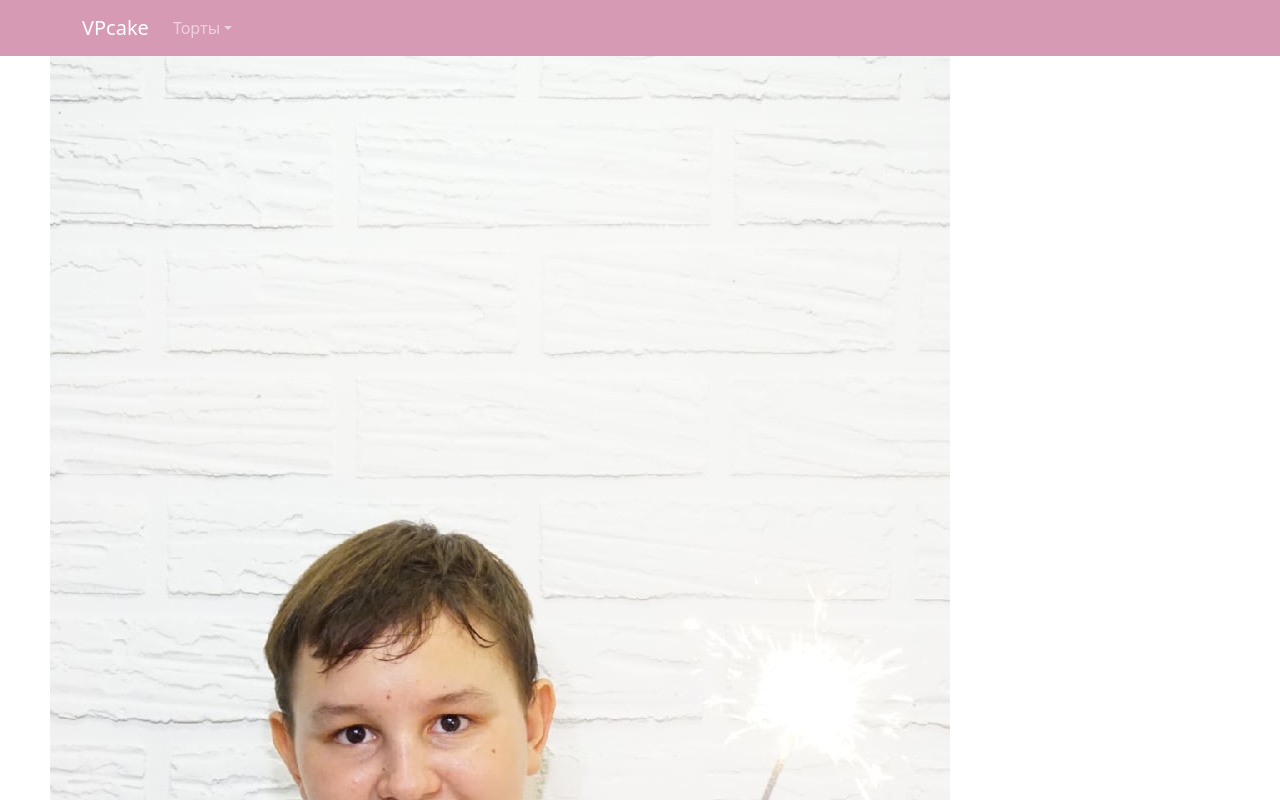
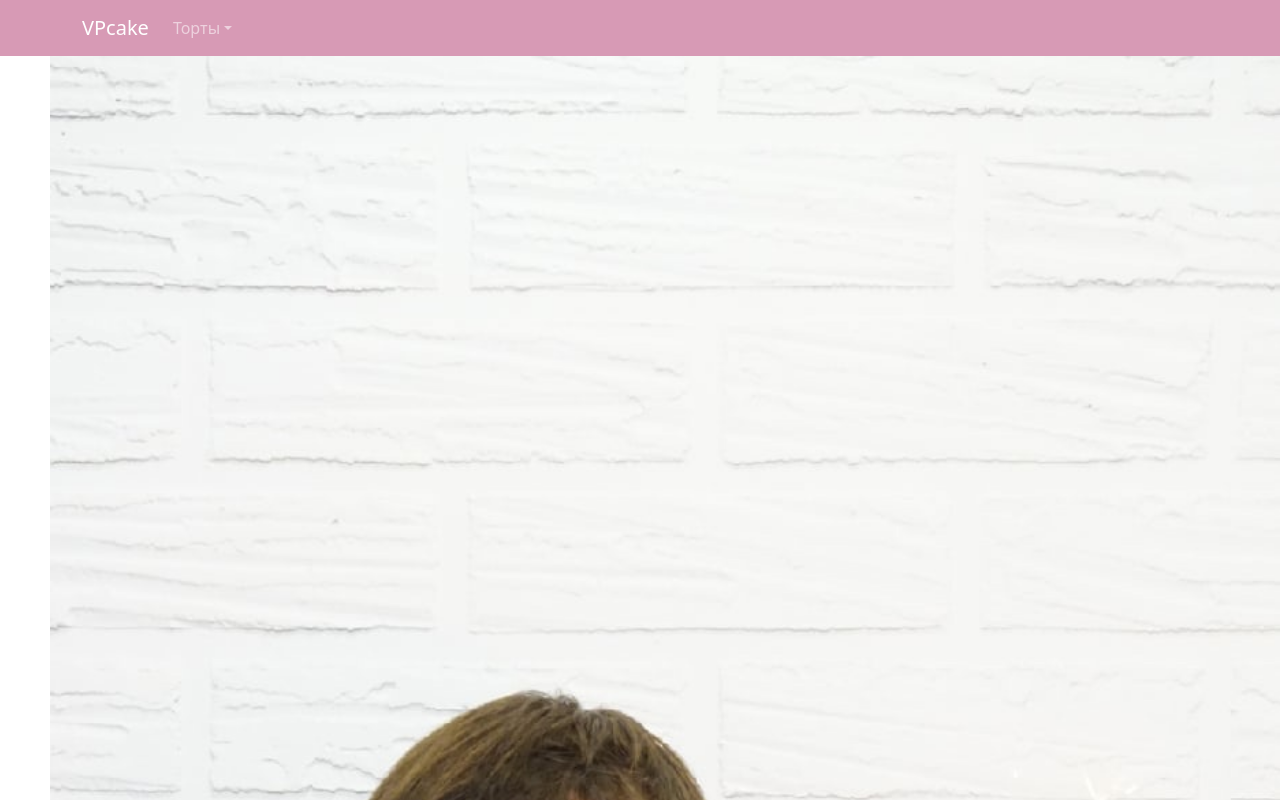
Before and after one commit to sergeianip20/rop, a Next.js app: page /secon in a window 1280 px wide. Shown: the top 800 px of the page. Built offline with nearby package versions, Linux system fonts and the light colour scheme.

Commit message:
Update secon.js

```diff
--- a/pages/secon.js
+++ b/pages/secon.js
@@ -125,13 +125,13 @@ return <div>
 <div className={s.secon_carosel}>
 <Carousel>
 <Carousel.Item>
-<Image src={Junior} alt="Vercel Logo" layout="intrinsic"  />
+<Image src={Junior} alt="Vercel Logo" layout="responsive"  />
 <Carousel.Caption>
 <h3>Торты</h3>
 </Carousel.Caption>
 </Carousel.Item>
 <Carousel.Item>
-<Image src={TortBoom} alt="Vercel Logo"  layout="intrinsic" />
+<Image src={TortBoom} alt="Vercel Logo"  layout="responsive" />
 <Carousel.Caption>
 <h3>Торты</h3>
 </Carousel.Caption>
```
